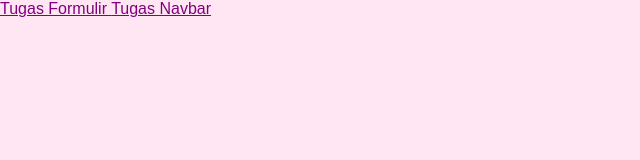
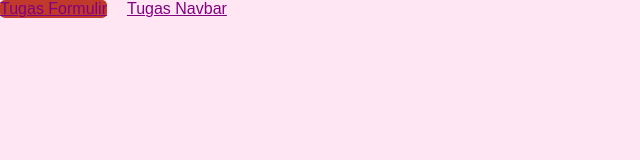
Before and after one commit to ginazilvianicom-ctrl/gina, a plain HTML site: page lat_css.html in a window 1280 px wide. Shown: the whole page, without its empty margins (0-640 px from the left). Drawn offline with Linux system fonts and the light colour scheme; files that its build step writes are made by us from their sources.

Commit message:
Update style.css

```diff
--- a/style.css
+++ b/style.css
@@ -64,3 +64,21 @@ footer {
     background-color: #ff99cc;
     text-align: center;
 }
+.cta-button{
+    background-color:#c74c3c
+        color:white;
+    font-weight:bold:
+    padding:Bpx 15px;
+    border-radius:5px;
+    transition:background-color 0.3s ease;
+}
+.cta-button:hover{
+    background-color: #c0392b
+}
+.nav-cta a {
+    text-decoration: none;
+}
+.menu-tugas{
+    display: flex;
+    gap: 20px;
+}
```
